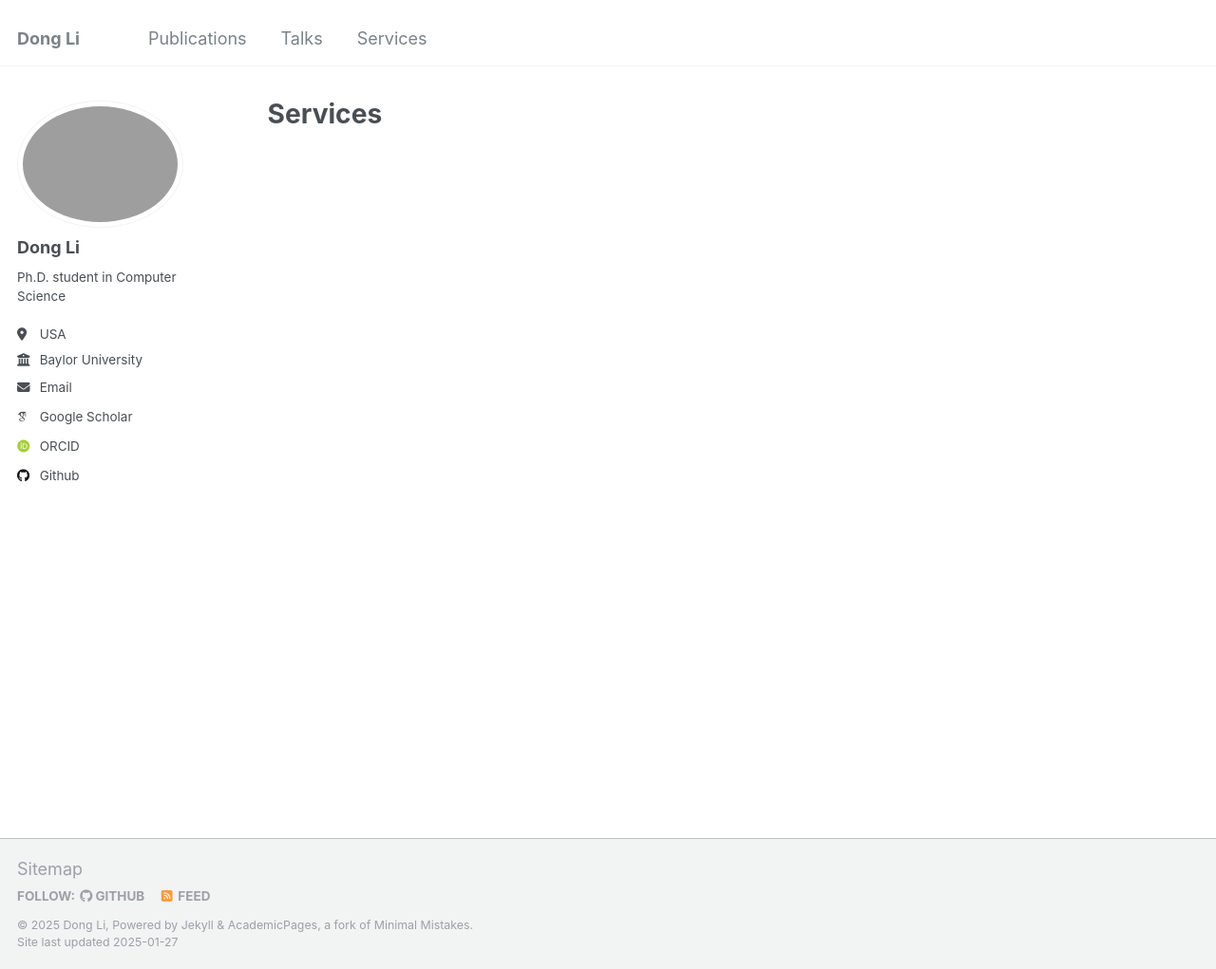
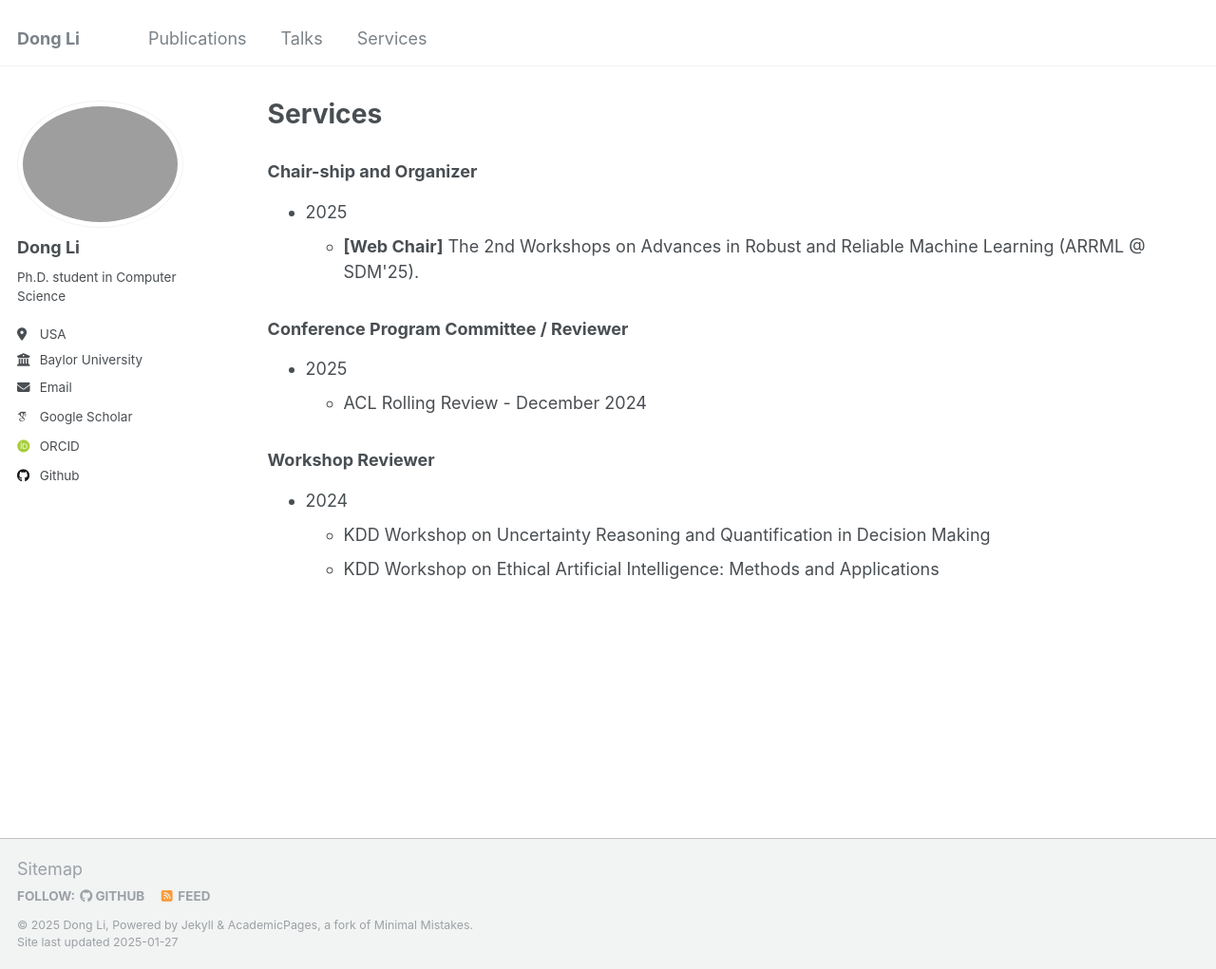
Before and after one commit to TurkeyWatanabe/dongli, a Jekyll site: the page built from _pages/services.html, in a window 1280 px wide and 1021 px high. Shown: the whole window at 95% size. Built offline with Jekyll 4.4.1, drawn with Linux system fonts in a browser that asks for light colours; some web fonts are replaced.

Commit message:
Update services.html

```diff
--- a/_pages/services.html
+++ b/_pages/services.html
@@ -5,6 +5,37 @@ permalink: /services/
 author_profile: true
 ---
 
+<h3>Chair-ship and Organizer</h3>
+
+<ul>
+  <li>2025
+    <ul>
+      <li><strong>[Web Chair]</strong> The 2nd Workshops on Advances in Robust and Reliable Machine Learning (ARRML @ SDM'25).</li>
+    </ul>
+  </li>
+</ul>
+
+<h3>Conference Program Committee / Reviewer</h3>
+
+<ul>
+  <li>2025
+    <ul>
+      <li>ACL Rolling Review - December 2024</li>
+    </ul>
+  </li>
+</ul>
+
+<h3>Workshop Reviewer</h3>
+
+<ul>
+  <li>2024
+    <ul>
+      <li>KDD Workshop on Uncertainty Reasoning and Quantification in Decision Making</li>
+      <li>KDD Workshop on Ethical Artificial Intelligence: Methods and Applications</li>
+    </ul>
+  </li>
+</ul>
+
 {% include base_path %}
 
 {% for post in site.services reversed %}
```
